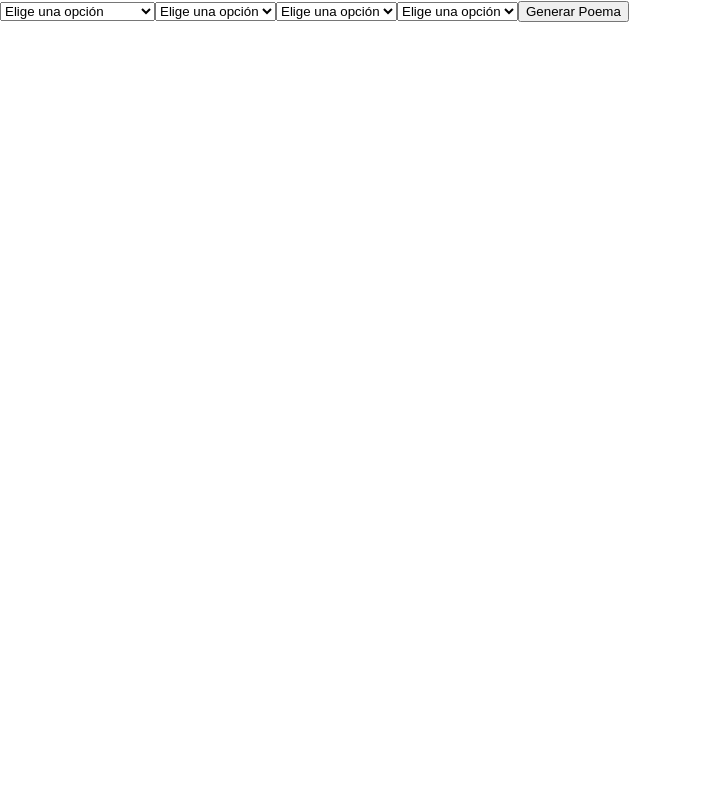
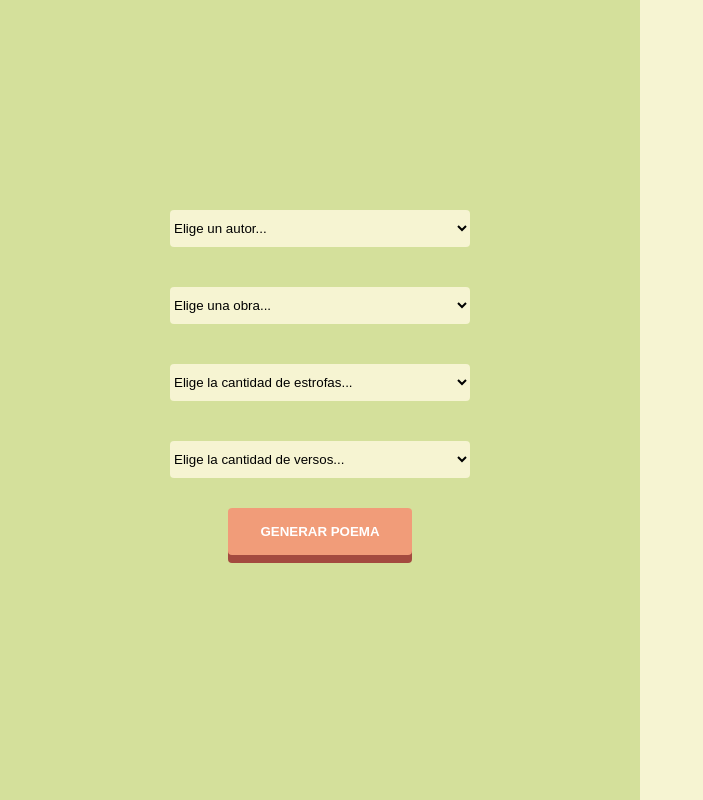
Before and after one commit to DevIdCarvajal/poegramaker, a React (Create React App) app: page / in a window 1280 px wide. Shown: the whole page, without its empty margins (0-703 px from the left). Built offline with nearby package versions, Linux system fonts and the light colour scheme.

Commit message:
Fixed PoemViewer

```diff
--- a/src/App.js
+++ b/src/App.js
@@ -1,35 +1,36 @@
 
 import { useState, useEffect } from 'react'
 import { BrowserRouter as Router, Route, Switch } from "react-router-dom";
-import PoemOptions from './views/PoemOptions'
-import PoemViewer from './views/PoemViewer'
+import PoemOptions from './views/PoemOptions/PoemOptions'
+import PoemViewer from './views/PoemViewer/PoemViewer'
 import Poemaker from './components/Poemaker/Poemaker'
+import './App.css'
 
 function App() {
 
   const [options, setOptions] = useState({})
-  const [poem, setPoem] = useState([])
-
-
+  const [poem, setPoem] = useState(null)
 
   useEffect(() => {
-    setPoem(Poemaker(options.paragraphs, options.verses, options.book, options.author))
-    console.log(poem)
+    setPoem({
+      paragraphs: options.paragraphs,
+      verses: options.verses,
+      text: Poemaker(options.paragraphs, options.verses, options.book, options.author)
+    })
   }, [options])
 
   const getValues = (values) =>{
     setOptions(values)
-    console.log("getValues en app", values)
   }
 
   return (
     <div className="App">
-      <Router>
-        <Switch>
-          <Route path="/" exact render={(props) => <PoemOptions getValues={getValues}/>} />
-          <Route path="/poemviewer" exact render={(props) => <PoemViewer poem={poem}/>}/>
-        </Switch>
-      </Router>
+      <div className="options-container">
+        <PoemOptions getValues={getValues}/>
+      </div>
+      <div className="viewer-container">
+        { poem ? <PoemViewer poem={poem}/> : null }
+      </div>
     </div>
   );
 }
--- a/src/components/Select/Select.js
+++ b/src/components/Select/Select.js
@@ -1,8 +1,9 @@
 import React from 'react'
+import './Select.css'
 
 
 
-export default function Select({type, data, value, getValue}) {
+export default function Select({type, data, value, getValue, field}) {
 
     const renderOptions = () => {
         if( type === "author" ){
@@ -21,8 +22,9 @@ export default function Select({type, data, value, getValue}) {
 
     return (
         <React.Fragment>
-            <select name={type} value={value} onChange={(e) => getValue(e.target.value)}>
-                <option value="">Elige una opción</option>
+            <p className="select-label">{}</p>
+            <select name={type} value={value} onChange={(e) => getValue(e.target.value)} className="select">
+                <option value="">{field}</option>
                 {renderOptions(type)}
             </select>
         </React.Fragment>
--- a/src/views/PoemOptions.js
+++ /dev/null
@@ -1,49 +0,0 @@
-import { useState, useEffect } from 'react'
-import Select from '../components/Select/Select'
-import { authors, paragraphsOptions, versesOptions } from '../providers/authors'
-import PoetryProvider from '../providers/PoetryProvider.class'
-
-export default function PoemOptions({ getValues }) {
-
-    const [author, setAuthor] = useState("")
-    const [authorTitles, setAuthorTitles] = useState([])
-    const [book, setBook] = useState("")
-    const [paragraphs, setParagraphs] = useState(0)
-    const [verses, setVerses] = useState(0)
-
-    const poetryData = new PoetryProvider()
-
-    const getSelectedAuthor = (value) => {
-        setAuthor(Number(value))
-    }
-
-    useEffect( () => {
-        const result = poetryData.getBooksByAuthor(author)
-        setAuthorTitles(result)
-        console.log("cargar titulos del autor", result)
-    }, [author])
-
-    const getSelectedBook = (value) => {
-        setBook(Number(value))
-    }
-    const getSelectedParagraphs = (value) => {
-        setParagraphs(Number(value))
-    }
-    const getSelectedVerses = (value) => {
-        setVerses(Number(value))
-    }
-
-    const handleClick = () => {
-        getValues({ author, book, paragraphs, verses })
-    }
-
-    return (
-        <div>
-            <Select type={"author"} value={author} data={poetryData.getAuthors()} getValue={getSelectedAuthor}/>
-            <Select type={"titles"} data={authorTitles} getValue={getSelectedBook}/>
-            <Select type={"paragraphs"} data={paragraphsOptions} getValue={getSelectedParagraphs}/>
-            <Select type={"verses"} data={versesOptions} getValue={getSelectedVerses}/>
-            <button onClick={() => handleClick()}>Generar Poema</button>
-        </div>
-    )
-}
--- /dev/null
+++ b/src/views/PoemOptions/PoemOptions.css
@@ -0,0 +1,36 @@
+.form-container{
+    width: 100%;
+    padding: 0px 0px 25px 0px;
+    display: flex;
+    flex-direction: column;
+    justify-content: center;
+}
+
+.select-container{
+    display: flex;
+    justify-content: center;
+    margin-bottom: 20px;
+}
+
+.button{
+    background-color: #f19c79;
+    color: white;
+    font-weight: bold;
+    padding: 16px 32px;
+    border-radius: 4px;
+    border: transparent;
+    box-shadow: 0px 8px 0px 0px #a44a3f;
+    text-transform: uppercase;
+    transform: translateY(0px);
+    transition: transform box-shadow 0.1s;
+}
+
+.button:hover{
+    background-color: #dd8965;
+}
+
+.button:active{
+    transform: translateY(5px);
+    box-shadow: none;
+
+}
--- /dev/null
+++ b/src/views/PoemOptions/PoemOptions.js
@@ -0,0 +1,60 @@
+import { useState, useEffect } from 'react'
+import Select from '../../components/Select/Select'
+import { paragraphsOptions, versesOptions } from '../../providers/authors'
+import PoetryProvider from '../../providers/PoetryProvider.class'
+import './PoemOptions.css'
+
+export default function PoemOptions({ getValues }) {
+
+    const [author, setAuthor] = useState("")
+    const [authorTitles, setAuthorTitles] = useState([])
+    const [book, setBook] = useState("")
+    const [paragraphs, setParagraphs] = useState(0)
+    const [verses, setVerses] = useState(0)
+
+    const poetryData = new PoetryProvider()
+
+    const getSelectedAuthor = (value) => {
+        setAuthor(Number(value))
+    }
+
+    useEffect( () => {
+        const result = poetryData.getBooksByAuthor(author)
+        setAuthorTitles(result)
+        console.log("cargar titulos del autor", result)
+    }, [author])
+
+    const getSelectedBook = (value) => {
+        setBook(Number(value))
+    }
+    const getSelectedParagraphs = (value) => {
+        setParagraphs(Number(value))
+    }
+    const getSelectedVerses = (value) => {
+        setVerses(Number(value))
+    }
+
+    const handleClick = () => {
+        getValues({ author, book, paragraphs, verses })
+    }
+
+    return (
+        <div className="form-container">
+            <div className="select-container">
+                <Select type={"author"} value={author} data={poetryData.getAuthors()} getValue={getSelectedAuthor} field={"Elige un autor..."}/>
+            </div>
+            <div className="select-container">
+                <Select type={"titles"} data={authorTitles} getValue={getSelectedBook} field={"Elige una obra..."}/>
+            </div>
+            <div className="select-container">
+                <Select type={"paragraphs"} data={paragraphsOptions} getValue={getSelectedParagraphs} field={"Elige la cantidad de estrofas..."}/>
+            </div>
+            <div className="select-container">
+                <Select type={"verses"} data={versesOptions} getValue={getSelectedVerses} field={"Elige la cantidad de versos..."}/>
+            </div>
+            <div className="select-container">
+                <button className="button" onClick={() => handleClick()}>Generar Poema</button>
+            </div>
+        </div>
+    )
+}
--- a/src/views/PoemViewer.js
+++ /dev/null
@@ -1,9 +0,0 @@
-const PoemViewer = ({poem}) => {
-  return (
-    <div>
-      {poem.map(verse => `${verse}<br>`)}
-    </div>
-  );
-};
-
-export default PoemViewer
--- /dev/null
+++ b/src/views/PoemViewer/PoemViewer.css
@@ -0,0 +1,3 @@
+.last-verse{
+    margin-bottom: 15px;
+}
--- /dev/null
+++ b/src/views/PoemViewer/PoemViewer.js
@@ -0,0 +1,13 @@
+import './PoemViewer.css'
+const PoemViewer = (props) => {
+  const { verses, text } = props.poem;
+
+  const renderPoem = () => {
+    return text.map((verse, index) =>
+        <p className={`${!((index + 1)%verses) && "last-"}verse`} key={`verse-${index}`}>{verse}</p>
+    )
+  };
+  return <div>{renderPoem()}</div>;
+}
+
+export default PoemViewer;
```
